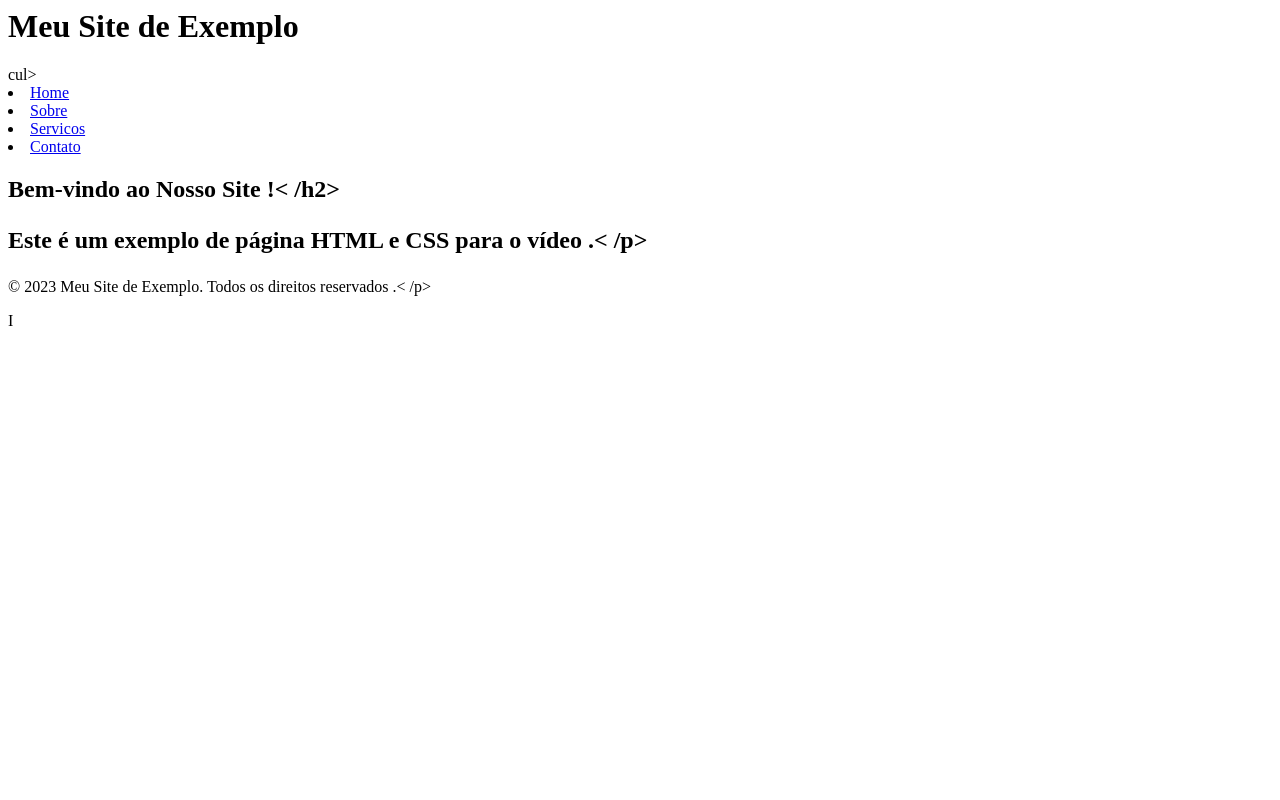
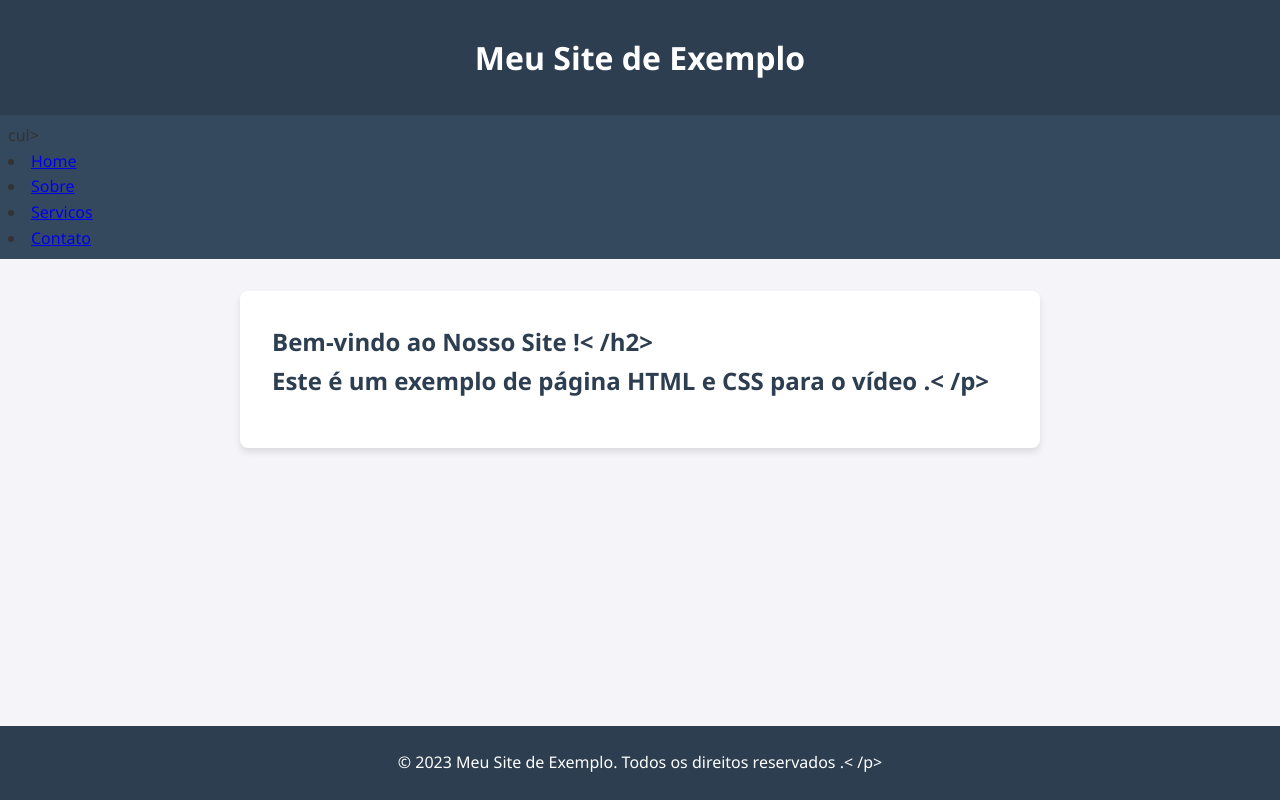
Before and after one commit to 1ThiagoTavares/Projeto-1, a plain HTML site: page index.html in a window 1280 px wide. Drawn offline with Linux system fonts and the light colour scheme.

Commit message:
adiciona css

```diff
--- a/index.html
+++ b/index.html
@@ -27,5 +27,3 @@ cul>
 </footer>
 </body>
 </html>
-
-I
--- a/style.css
+++ b/style.css
@@ -0,0 +1,74 @@
+/* Configurações Gerais */
+* {
+    margin: 0;
+    padding: 0;
+    box-sizing: border-box;
+}
+
+body {
+    font-family: 'Segoe UI', Tahoma, Geneva, Verdana, sans-serif;
+    line-height: 1.6;
+    background-color: #f4f4f9;
+    color: #333;
+}
+
+/* Cabeçalho */
+header {
+    background-color: #2c3e50;
+    color: #ffffff;
+    padding: 2rem;
+    text-align: center;
+}
+
+/* Menu de Navegação */
+nav {
+    background: #34495e;
+    padding: 0.5rem;
+}
+
+nav ul {
+    list-style: none;
+    display: flex;
+    justify-content: center;
+}
+
+nav ul li {
+    margin: 0 15px;
+}
+
+nav ul li a {
+    color: white;
+    text-decoration: none;
+    font-weight: bold;
+    transition: color 0.3s;
+}
+
+nav ul li a:hover {
+    color: #3498db;
+}
+
+/* Seção de Conteúdo */
+.conteudo {
+    max-width: 800px;
+    margin: 2rem auto;
+    padding: 2rem;
+    background: #fff;
+    border-radius: 8px;
+    box-shadow: 0 4px 6px rgba(0,0,0,0.1);
+}
+
+.conteudo h2 {
+    color: #2c3e50;
+    margin-bottom: 1rem;
+}
+
+/* Rodapé */
+footer {
+    text-align: center;
+    padding: 1.5rem;
+    background: #2c3e50;
+    color: white;
+    position: fixed;
+    bottom: 0;
+    width: 100%;
+}
```
